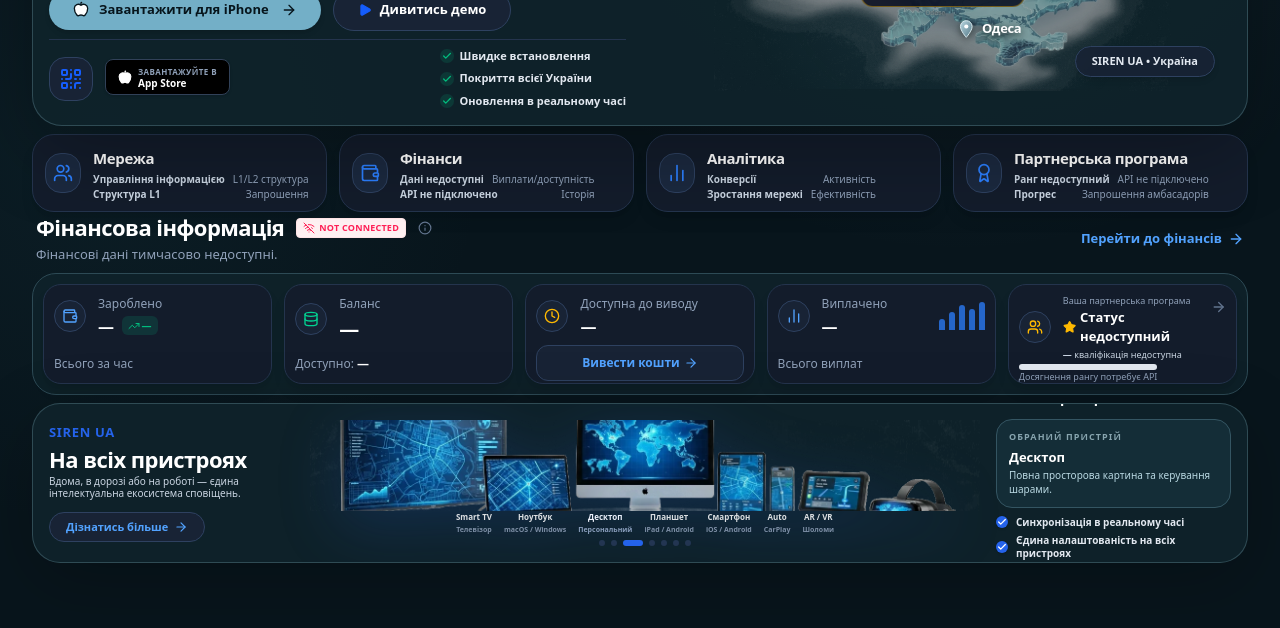
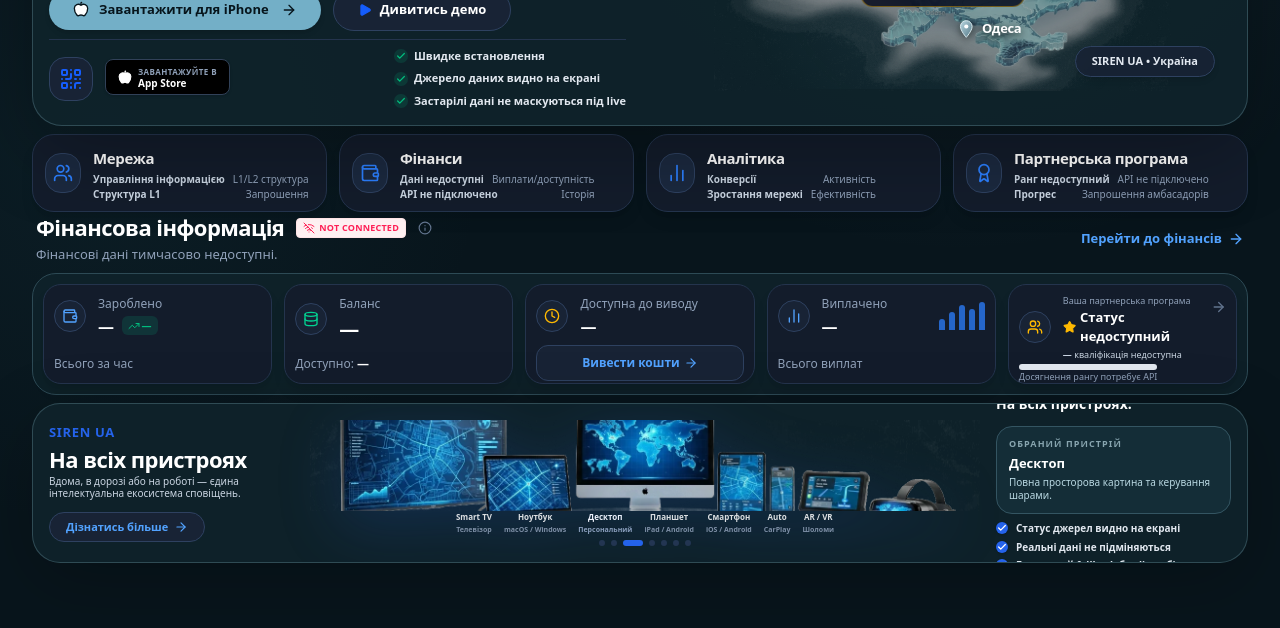
Before and after one commit to dima1203oleg/Dev20, a React (Vite) app: page / in a window 1280 px wide. Shown: the part 280-908 px from the top of the page. Built offline with nearby package versions, Linux system fonts and the light colour scheme; no server answers.

Commit message:
fix: label demo ecosystem claims truthfully

```diff
--- a/src/App.tsx
+++ b/src/App.tsx
@@ -477,6 +477,7 @@
 
               {/* Row 4: SIREN UA на всіх пристроях (3D Device Ecosystem) */}
               <SirenOrbitalDeviceEcosystem
+                threatModel={threatSceneModel}
                 theme={settings.theme || 'light'}
               />
 
--- a/src/components/HeroSection.tsx
+++ b/src/components/HeroSection.tsx
@@ -74,6 +74,23 @@
     : threatModel?.dataMode === 'DEMO_DATA'
       ? 'bg-purple-500/15 text-purple-300'
       : 'bg-amber-500/15 text-amber-300';
+  const trustPoints = threatModel?.dataMode === 'LIVE'
+    ? [
+        'Швидке встановлення',
+        'Покриття всієї України',
+        'Оновлення в реальному часі',
+      ]
+    : threatModel?.dataMode === 'DEMO_DATA'
+      ? [
+          'Демонстраційний spatial twin',
+          'Реальний API позначається окремо',
+          'Сценарій не видається за live',
+        ]
+      : [
+          'Швидке встановлення',
+          'Джерело даних видно на екрані',
+          'Застарілі дані не маскуються під live',
+        ];
 
   // Verified live data uses the normalized selectable scene. Explicit demo
   // data keeps the polished product preview on the first paint; its paths are
@@ -222,11 +239,7 @@
             </div>
 
             <div className="flex flex-col gap-1.5">
-              {[
-                "Швидке встановлення",
-                "Покриття всієї України",
-                "Оновлення в реальному часі"
-              ].map((item, idx) => (
+              {trustPoints.map((item, idx) => (
                 <div key={idx} className="flex items-center gap-1.5">
                   <div className="w-3.5 h-3.5 rounded-full bg-emerald-500/15 text-emerald-500 flex items-center justify-center flex-shrink-0">
                     <Check className="w-2.5 h-2.5 stroke-[3]" />
--- a/src/components/orbital/SirenOrbitalDeviceEcosystem.tsx
+++ b/src/components/orbital/SirenOrbitalDeviceEcosystem.tsx
@@ -14,11 +14,32 @@
 }
 
 export const SirenOrbitalDeviceEcosystem: React.FC<SirenOrbitalDeviceEcosystemProps> = ({
+  threatModel,
   theme = 'light',
 }) => {
   const [activeDeviceIndex, setActiveDeviceIndex] = useState(2);
   const [showDetails, setShowDetails] = useState(false);
   const isDark = theme === 'dark';
+  const ecosystemPoints = threatModel?.dataMode === 'LIVE'
+    ? [
+        'Синхронізація в реальному часі',
+        'Єдині налаштування між пристроями',
+        'Максимальна безпека',
+        "Завжди на зв'язку",
+      ]
+    : threatModel?.dataMode === 'DEMO_DATA'
+      ? [
+          'Єдина демонстраційна модель даних',
+          'Реальні джерела позначаються окремо',
+          'Безпечний demo fallback',
+          'Готовність до підключення live API',
+        ]
+      : [
+          'Статус джерел видно на екрані',
+          'Реальні дані не підміняються',
+          'Безпечний fallback без live-обіцянок',
+          'Готовність до підключення API',
+        ];
 
   const devices = [
     { id: 'tv', name: 'Smart TV', sub: 'Телевізор', description: 'Ситуаційний екран для дому та спільного простору.' },
@@ -162,12 +183,7 @@
           </div>
 
           <div className="mt-3.5 lg:mt-2 space-y-2.5 lg:space-y-1.5">
-            {[
-              "Синхронізація в реальному часі",
-              "Єдина налаштованість на всіх пристроях",
-              "Максимальна безпека",
-              "Завжди на зв'язку"
-            ].map((feature, i) => (
+            {ecosystemPoints.map((feature, i) => (
               <div key={i} className="flex items-center gap-2">
                 <div className="w-4 h-4 lg:w-3 lg:h-3 rounded-full bg-[#2563EB] text-white flex items-center justify-center flex-shrink-0 shadow-sm">
                   <Check className="w-2.5 h-2.5 stroke-[3]" />
```
